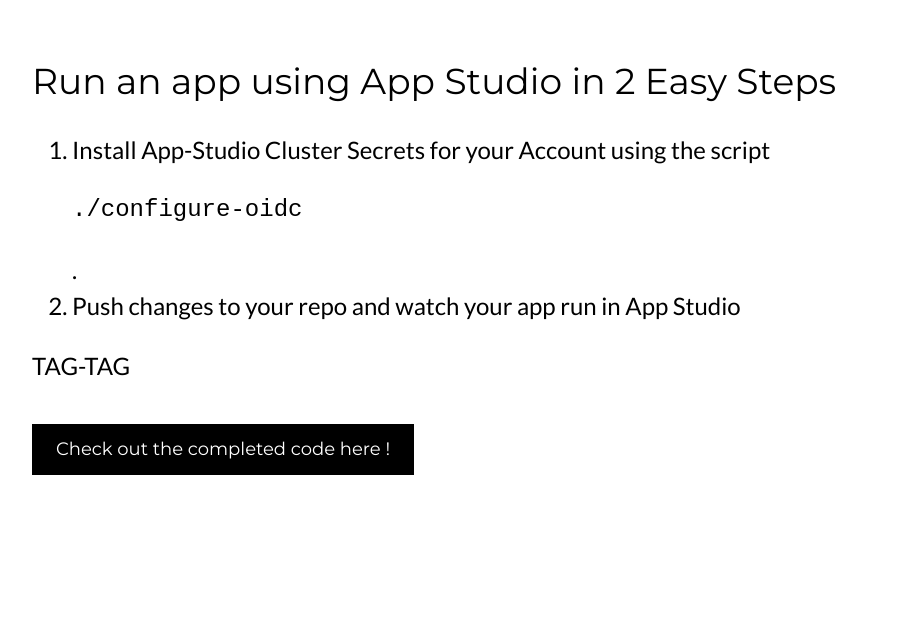
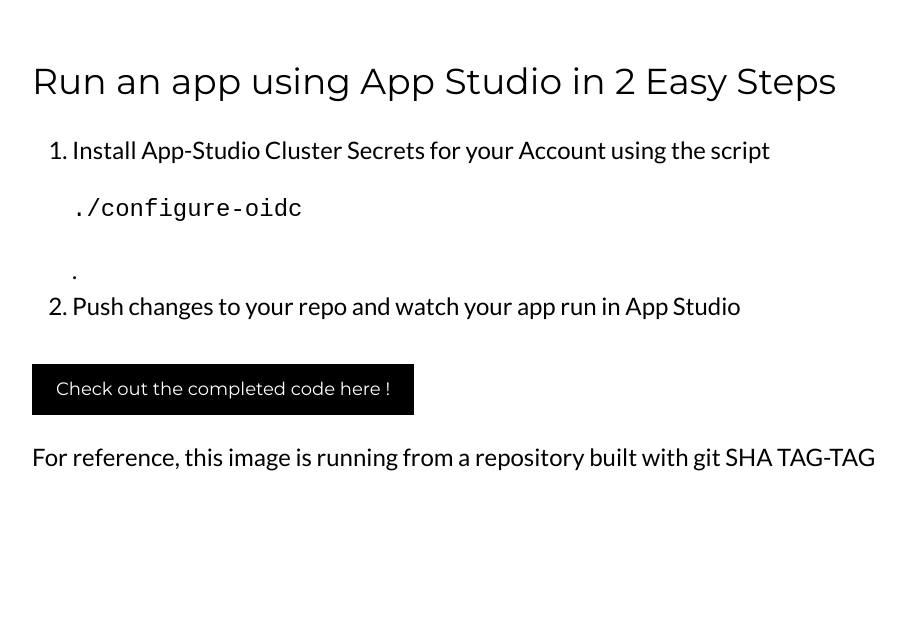
Before and after one commit to jduimovich/actions-to-appstudio, a plain HTML site: page html/index.html in a window 1280 px wide. Shown: the part 822-1453 px from the top of the page, without its empty margins (118-1023 px from the left). Drawn offline with nearby package versions, Linux system fonts and the light colour scheme.

Commit message:
changed tag message

```diff
--- a/html/index.html
+++ b/html/index.html
@@ -71,12 +71,14 @@
           <li> Push changes to your repo and watch your app run in App Studio
         </ol>
 
-        <p class="w3-xlarge">TAG-TAG</p>
         <a href="https://github.com/jduimovich/actions-to-appstudio" target="_blank">
           <button class="w3-button w3-black w3-padding-large w3-large w3-margin-top">
             Check out the completed code here !
           </button>
         </a>
+
+        <p class="w3-xlarge">For reference, this image is running from a repository built with
+          git SHA TAG-TAG</p>
         </p>
       </div>
   </div>
```
Also changed, not shown: .github/workflows/build-and-push.yml.
